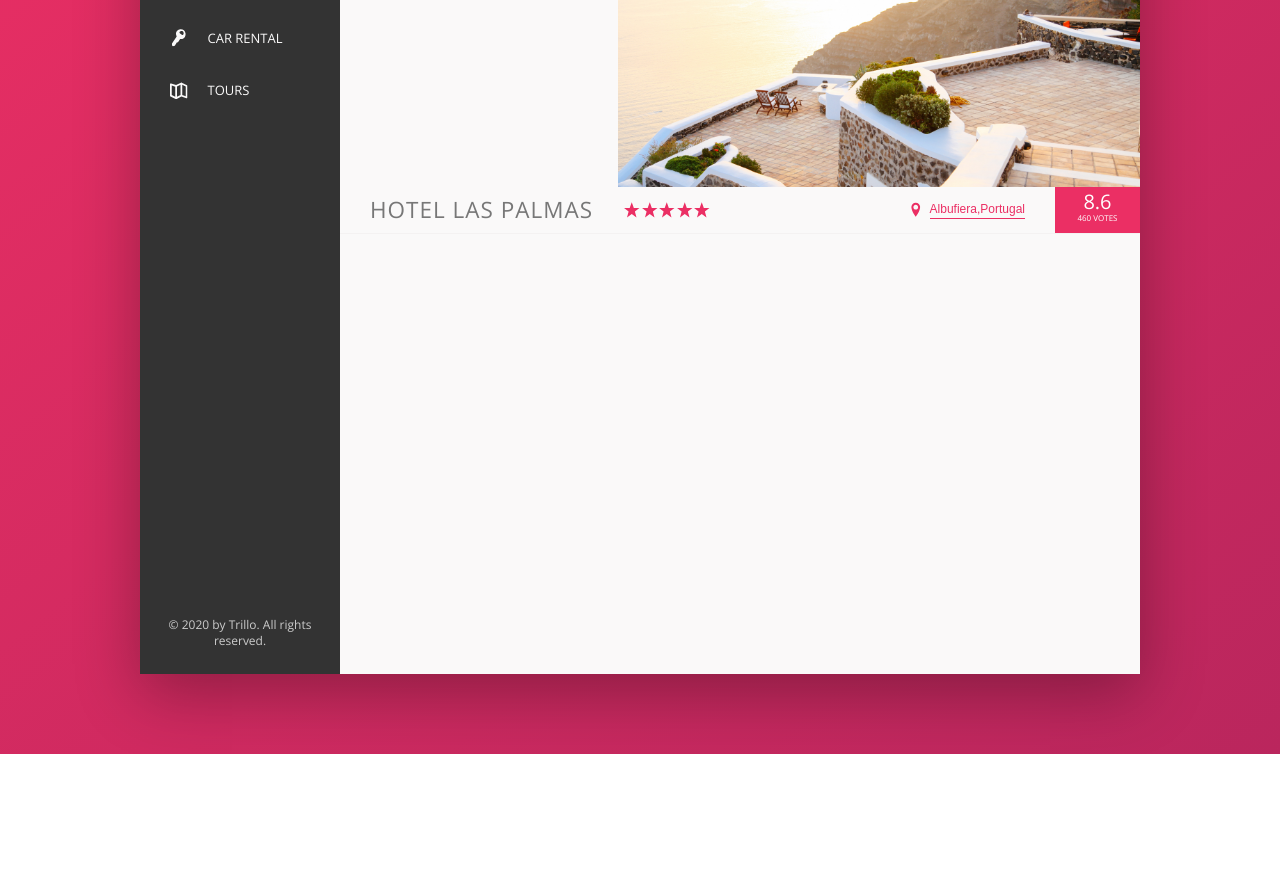
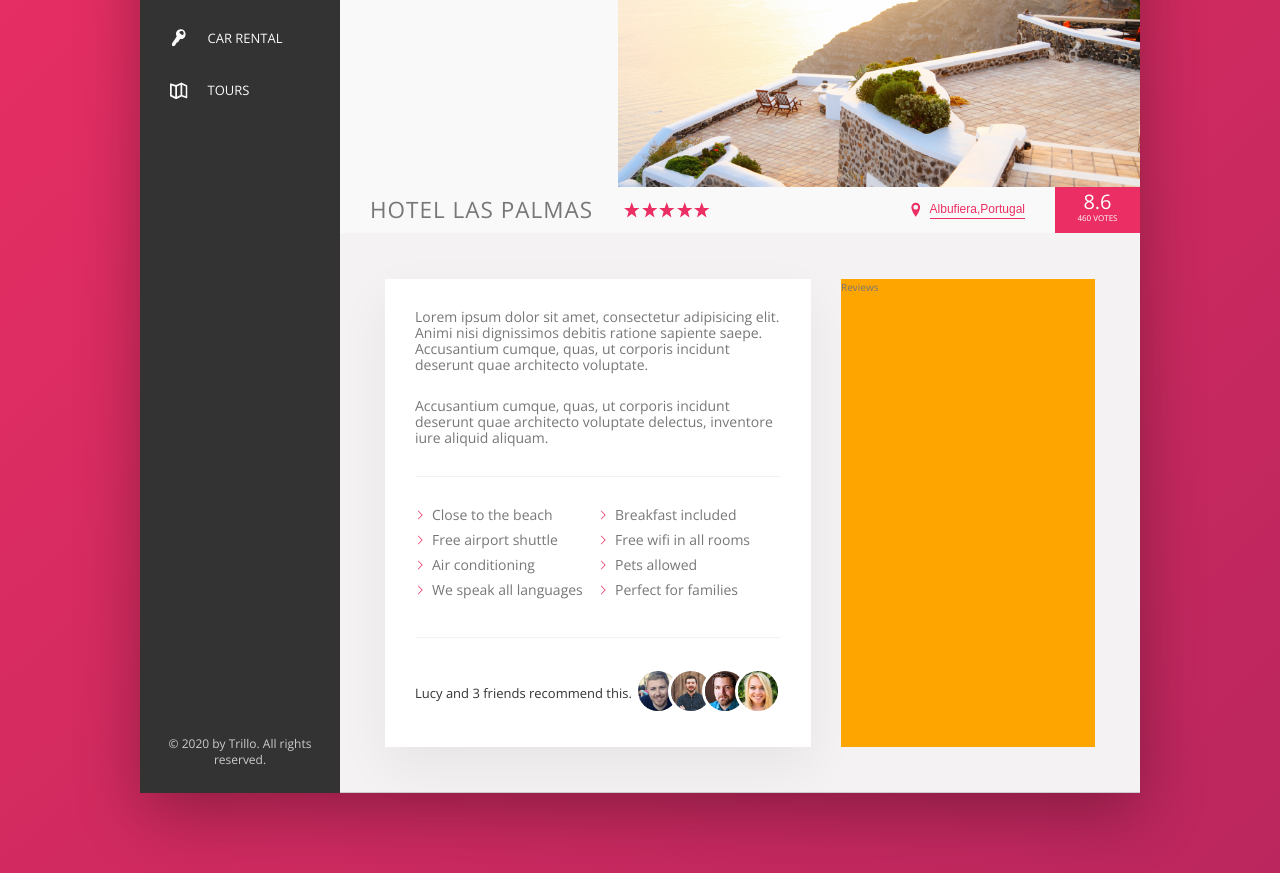
Before and after one commit to himankgoel/Trillo, a website: page index.html in a window 1280 px wide. Shown: the part 276-1149 px from the top of the page. Before the commit the page ends 1030 px from the top, so only its background shows below. Drawn offline with nearby package versions, Linux system fonts and the light colour scheme.

Commit message:
Completed desc section

```diff
--- a/index.html
+++ b/index.html
@@ -134,6 +134,41 @@
                         </div>
 
                     </div>
+
+                    <div class="detail">
+                        <div class="description">
+                            <p class="paragraph">
+                                Lorem ipsum dolor sit amet, consectetur adipisicing elit. Animi nisi dignissimos debitis ratione sapiente saepe. Accusantium cumque, quas, ut corporis incidunt deserunt quae architecto voluptate.
+                            </p>
+                            <p class="paragraph">
+                                Accusantium cumque, quas, ut corporis incidunt deserunt quae architecto voluptate delectus, inventore iure aliquid aliquam.
+                            </p>
+                            <ul class="list">
+                                <li class="list__item">Close to the beach</li>
+                                <li class="list__item">Breakfast included</li>
+                                <li class="list__item">Free airport shuttle</li>
+                                <li class="list__item">Free wifi in all rooms</li>
+                                <li class="list__item">Air conditioning</li>
+                                <li class="list__item">Pets allowed</li>
+                                <li class="list__item">We speak all languages</li>
+                                <li class="list__item">Perfect for families</li>
+                            </ul>
+                            <div class="recommend">
+                                <p class="recommend__count">
+                                    Lucy and 3 friends recommend this.
+                                </p>
+                                <div class="recommend__friends">
+                                    <img src="img/user-3.jpg" alt="Friend 1" class="recommend__photo">
+                                    <img src="img/user-4.jpg" alt="Friend 2" class="recommend__photo">
+                                    <img src="img/user-5.jpg" alt="Friend 3" class="recommend__photo">
+                                    <img src="img/user-6.jpg" alt="Friend 4" class="recommend__photo">
+                                </div>
+                            </div>
+                        </div>
+                        <div class="user-reviews">
+                            Reviews
+                        </div>
+                    </div>
                 </main>
             </div>
 
--- a/sass/_base.scss
+++ b/sass/_base.scss
@@ -23,6 +23,7 @@ Grey dark 3: #999
     --color-grey-dark-1: #333;
     --color-grey-dark-2: #777;
     --color-grey-dark-3: #999;
+    --line:1px solid var(--color-grey-light-2);
 }
 *{
     margin:0;
--- a/sass/_components.scss
+++ b/sass/_components.scss
@@ -235,3 +235,56 @@
         box-shadow: none;
     }
 }
+
+.paragraph{
+    &:not(:last-of-type){
+        margin-bottom: 2.5rem;
+    }
+}
+.list{
+    list-style: none;
+    margin: 3rem 0;
+    padding: 3rem 0;
+    border-top: var(--line);
+    border-bottom: var(--line);
+    display: flex;
+    flex-wrap: wrap;
+
+    &__item{
+        flex: 0 0 50%;
+        margin-bottom: .9rem;
+    }
+    &__item::before{
+        content: "";
+        display: inline-block;
+        height: 1rem;
+        width: 1rem;
+        margin-right: .7rem;
+        //OLDER BROWSERS
+        // background-image: url("../img/chevron-thin-right.svg");
+        // background-size: cover;
+        background-color: var(--color-primary);
+        -webkit-mask-image: url("../img/chevron-thin-right.svg");
+        -webkit-mask-size: cover;
+    }
+}
+
+.recommend{
+    font-size: 1.3rem;
+    color: var(--color-grey-dark-1);
+    display: flex;
+    align-items: center;
+    &__count{
+        margin-right: auto;
+    }
+    &__photo{
+        box-sizing: content-box;
+        height: 4rem;
+        width: 4rem;
+        border-radius: 100px;
+        border: 3px solid white;
+    }
+    &__photo:not(:last-child){
+        margin-right: -1.6rem;
+    }
+}
--- a/sass/_layout.scss
+++ b/sass/_layout.scss
@@ -27,5 +27,22 @@
 .hotel-view{
     flex: 1;
 
-    height: 80rem;
 }
+.detail{
+    display: flex;
+    padding: 4.5rem;
+    background-color: var(--color-grey-light-2);
+    border-bottom: 1px solid var(--color-grey-light-4);
+}
+.description{
+    font-size: 1.4rem;
+    background-color: #FFF;
+    box-shadow: 0 2rem 5rem rgba(0,0,0, .06);
+    flex: 0 0 60%;
+    margin-right: 3rem;
+    padding: 3rem;
+}
+.user-reviews{
+    background-color: orange;
+    flex: 1;
+}
```
Also changed, not shown: css/style.css, img/chevron-thin-right.svg (added), img/user-3.jpg (added), img/user-4.jpg (added), img/user-5.jpg (added), img/user-6.jpg (added).
